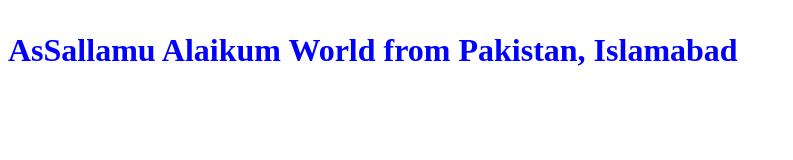
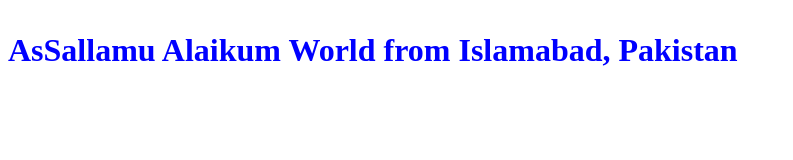
Before and after one commit to SuhailArshad1122/PIAIC-Projects, a plain HTML site: page index.html in a window 1280 px wide. Shown: the whole page, without its empty margins (0-793 px from the left). Drawn offline with Linux system fonts and the light colour scheme.

Commit message:
Update index.html

```diff
--- a/index.html
+++ b/index.html
@@ -11,6 +11,6 @@
     </style>
 </head>
 <body>
-    <h1><p>AsSallamu Alaikum World from Pakistan, Islamabad</p></h1>
+    <h1><p>AsSallamu Alaikum <strong>World from Islamabad,</strong> Pakistan</p></h1>
 </body>
 </html>
```
